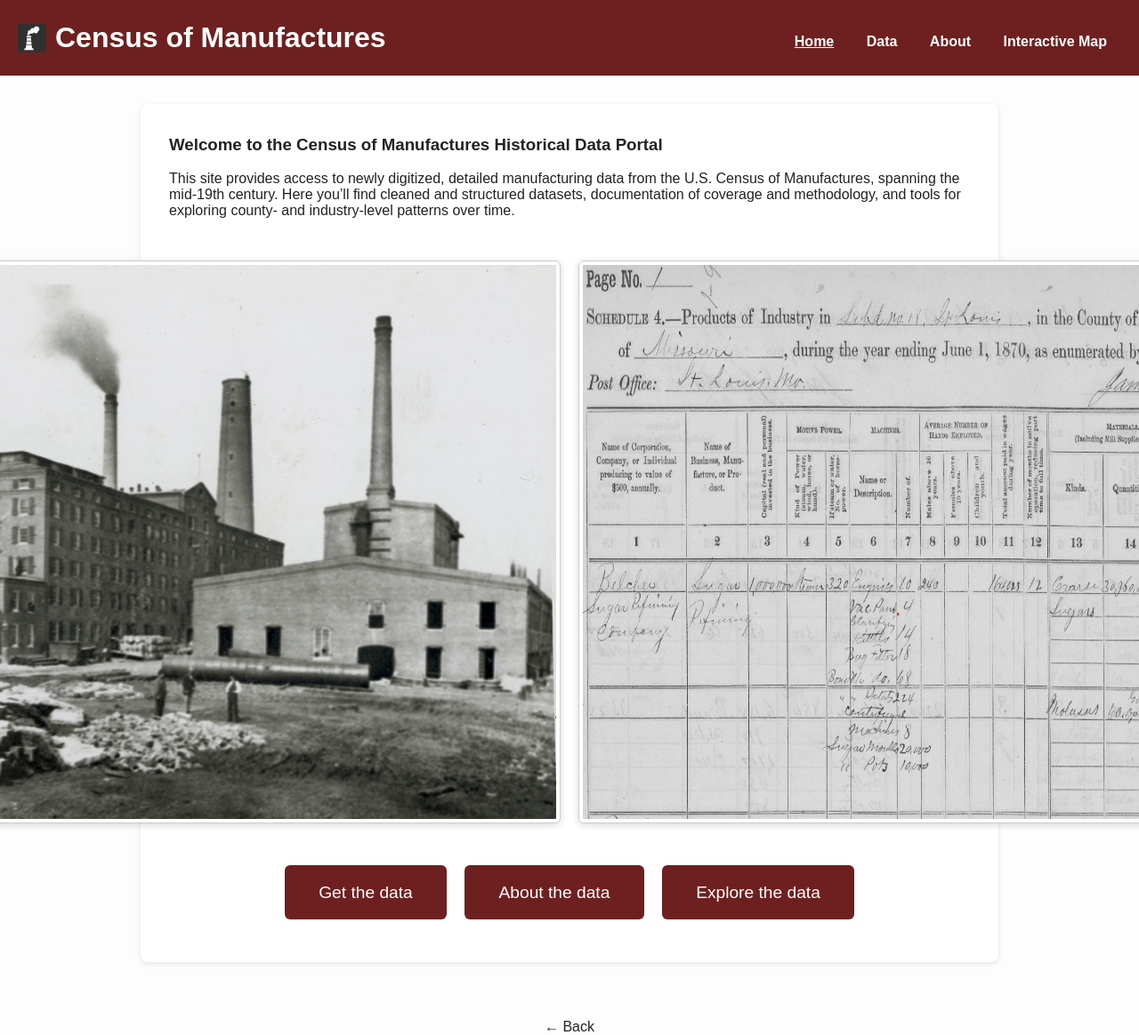
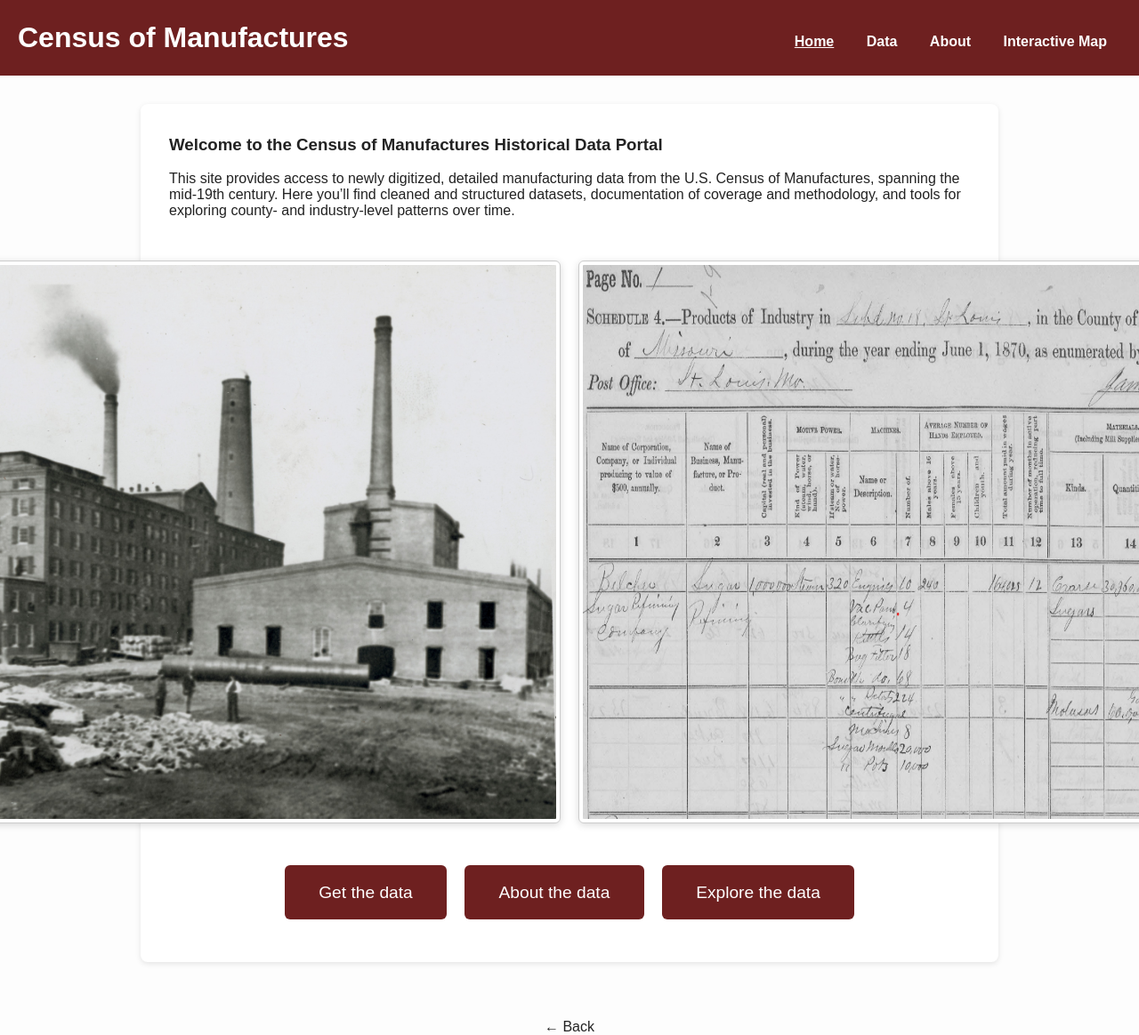
Before and after one commit to allen-otterstrom/CMF_data, a Jekyll site: the page built from index.md, in a window 1280 px wide. Shown: the whole page at 89% size. Built offline with Jekyll 4.4.1, drawn with Linux system fonts in a browser that asks for light colours.

Commit message:
Update header.html

```diff
--- a/_includes/header.html
+++ b/_includes/header.html
@@ -1,7 +1,6 @@
 <header style="display: flex; align-items: center; justify-content: space-between; padding-left: 20px; padding-right: 20px;">
   <div style="display: flex; align-items: center;">
     <a href="{{ '/' | relative_url }}" style="display: flex; align-items: center; text-decoration: none; color: inherit;">
-      <img src="{{ '/assets/images/favicon.png' | relative_url }}" alt="Site Logo" style="height:32px; width:32px; margin-right: 10px;">
       <h1 style="margin: 0;">Census of Manufactures</h1>
     </a>
   </div>
```
